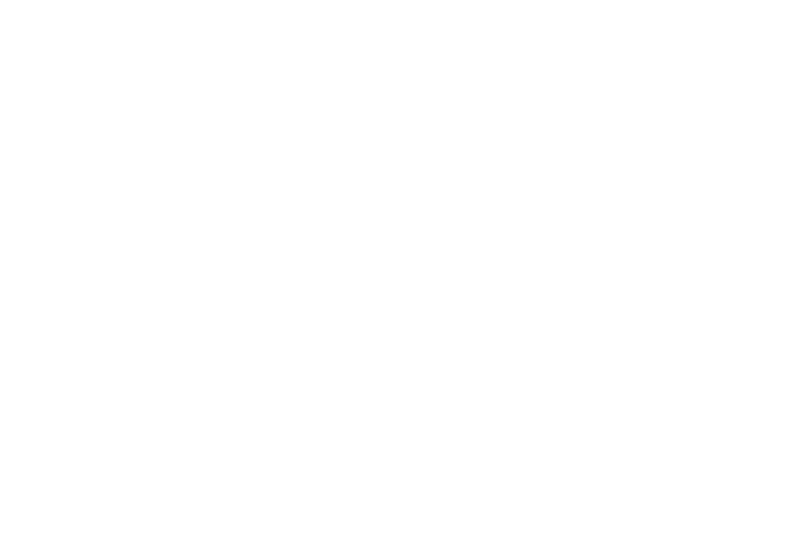
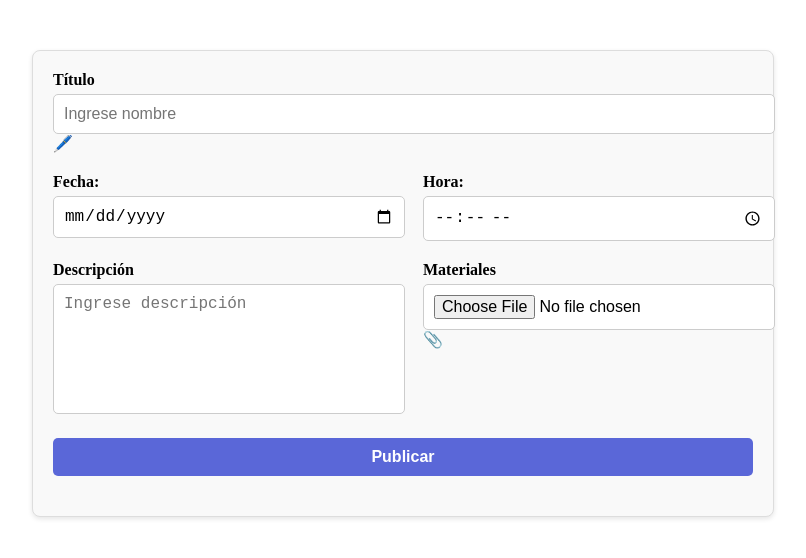
Before and after one commit to omarorlandini123/modelamiento2024-2, an Angular app: page /capacitaciones in a window 1280 px wide. Before the commit this address led to /. Shown: the top 558 px of the page, without its empty margins (237-1043 px from the left). Built offline with nearby package versions, Linux system fonts and the light colour scheme.

Commit message:
Capacitaciones
agregre capacitaciones y seguridad

```diff
--- /dev/null
+++ b/src/app/CapacitacionSeguridad-salud/seguridad-salud.component.html
@@ -0,0 +1,44 @@
+<div class="form-container">
+    <h2>Capacitación de Seguridad y Salud en el Trabajo</h2>
+
+    <div class="description-box">
+      <p>
+        La capacitación en seguridad y salud en el trabajo tiene como objetivo concientizar a los empleados sobre la importancia de un entorno laboral seguro. El programa incluye temas como identificación de riesgos, prevención de accidentes, protocolos de emergencia y promoción de la salud. A través de metodologías interactivas, los participantes aprenderán a utilizar equipos de protección personal y a implementar prácticas seguras.
+      </p>
+    </div>
+
+    <div class="image-section">
+      <!-- Puedes agregar tu propia imagen aquí -->
+   <img src="https://metaconsultec.com/imagenes-web/que-es-la-capacitacion-y-como-usarla-estrategicamente-min.png" alt="Capacitación" />
+    </div>
+
+    <div class="input-group">
+      <label for="date">Fecha:</label>
+      <input type="date" id="date" />
+    </div>
+
+    <div class="input-group">
+      <label for="time">Hora:</label>
+      <div class="time-input">
+        <input type="number" id="hour" min="1" max="12" placeholder="07" />
+        <span>:</span>
+        <input type="number" id="minute" min="0" max="59" placeholder="00" />
+        <select>
+          <option>AM</option>
+          <option>PM</option>
+        </select>
+      </div>
+    </div>
+
+    <div class="materials-section">
+      <h3>Materiales</h3>
+      <div class="materials-upload">
+        <p>Adjunte Materiales</p>
+      </div>
+    </div>
+
+    <div class="buttons">
+      <button class="btn delete">Eliminar</button>
+      <button class="btn edit">Editar</button>
+    </div>
+  </div>
--- /dev/null
+++ b/src/app/CapacitacionSeguridad-salud/seguridad-salud.component.scss
@@ -0,0 +1,101 @@
+.form-container {
+    font-family: 'Arial', sans-serif;
+    max-width: 700px;
+    margin: 20px auto;
+    border: 1px solid #ccc;
+    border-radius: 10px;
+    padding: 20px;
+    box-shadow: 0 2px 10px rgba(0, 0, 0, 0.1);
+    background-color: #fff;
+  }
+
+  h2 {
+    text-align: left;
+    margin-bottom: 15px;
+    font-size: 24px;
+    color: #333;
+  }
+
+  .description-box {
+    border: 1px solid #e0b1b1;
+    border-radius: 5px;
+    padding: 15px;
+    background-color: #fffafa;
+    margin-bottom: 20px;
+  }
+
+  .image-section img {
+    width: 100%;
+    border-radius: 5px;
+    margin-bottom: 15px;
+  }
+
+  .input-group {
+    margin-bottom: 15px;
+  }
+
+  label {
+    display: block;
+    margin-bottom: 5px;
+    font-weight: bold;
+  }
+
+  input[type="date"],
+  input[type="number"],
+  select {
+    padding: 5px;
+    font-size: 16px;
+    border: 1px solid #ccc;
+    border-radius: 5px;
+  }
+
+  .time-input {
+    display: flex;
+    align-items: center;
+  }
+
+  .time-input input {
+    width: 50px;
+    text-align: center;
+    margin-right: 5px;
+  }
+
+  .time-input select {
+    padding: 5px;
+    margin-left: 5px;
+  }
+
+  .materials-section {
+    margin-bottom: 20px;
+  }
+
+  .materials-upload {
+    border: 2px dashed #e0b1b1;
+    padding: 20px;
+    text-align: center;
+    font-weight: bold;
+    color: #555;
+  }
+
+  .buttons {
+    display: flex;
+    justify-content: space-between;
+  }
+
+  .btn {
+    border: none;
+    border-radius: 5px;
+    padding: 10px 20px;
+    cursor: pointer;
+    font-size: 16px;
+  }
+
+  .btn.delete {
+    background-color: #d9534f;
+    color: #fff;
+  }
+
+  .btn.edit {
+    background-color: #5a5aef;
+    color: #fff;
+  }
--- a/src/app/app.routes.ts
+++ b/src/app/app.routes.ts
@@ -8,6 +8,8 @@ import { ConfirmarEnvioComponent } from './confirmar-envio/confirmar-envio.compo
 import { PagoEnvioComponent } from './pago-envio/pago-envio.component';
 import { GenerarInformeContableComponent } from './generar-informe-contable/generar-informe-contable.component';
 import { ListaEmpleadosPagosComponent } from './lista-empleados-pagos/lista-empleados-pagos.component';
+import { SeguridadSaludComponent } from './CapacitacionSeguridad-salud/seguridad-salud.component';
+import { CapacitacionesComponent } from './capacitaciones/capacitaciones.component';
 
 
 
@@ -21,6 +23,9 @@ export const routes: Routes = [
   { path: 'generar-informe-contable' , component: GenerarInformeContableComponent},
     { path: 'generar-informe-contable' , component: GenerarInformeContableComponent},
     { path: 'lista-empleados-pagos' , component: ListaEmpleadosPagosComponent},
+    { path: 'seguridad-salud' , component: SeguridadSaludComponent},
+    { path: 'capacitaciones' , component: CapacitacionesComponent},
+
 
 
 
--- /dev/null
+++ b/src/app/capacitaciones/capacitaciones.component.html
@@ -0,0 +1,72 @@
+<div class="form-container">
+    <form>
+      <!-- Título -->
+      <div class="form-group">
+        <label for="titulo" class="form-label">Título</label>
+        <div class="input-with-icon">
+          <input
+            type="text"
+            id="titulo"
+            class="form-control"
+            placeholder="Ingrese nombre"
+          />
+          <span class="icon">🖊️</span>
+        </div>
+      </div>
+
+      <!-- Fecha y Hora -->
+      <div class="form-row">
+        <div class="form-group">
+          <label for="fecha" class="form-label">Fecha:</label>
+          <div class="custom-input">
+            <input
+              type="date"
+              id="fecha"
+              class="form-control"
+            />
+            <span class="icon"></span>
+          </div>
+        </div>
+        <div class="form-group">
+          <label for="hora" class="form-label">Hora:</label>
+          <div class="custom-input">
+            <input
+              type="time"
+              id="hora"
+              class="form-control"
+            />
+            <span class="icon"></span>
+          </div>
+        </div>
+      </div>
+
+      <!-- Descripción y Materiales -->
+      <div class="form-row">
+        <div class="form-group">
+          <label for="descripcion" class="form-label">Descripción</label>
+          <textarea
+            id="descripcion"
+            class="form-control"
+            rows="6"
+            placeholder="Ingrese descripción"
+          ></textarea>
+        </div>
+        <div class="form-group">
+          <label for="materiales" class="form-label">Materiales</label>
+          <div class="input-with-icon">
+            <input
+              type="file"
+              id="materiales"
+              class="form-control"
+            />
+            <span class="icon">📎</span>
+          </div>
+        </div>
+      </div>
+
+      <!-- Botón Publicar -->
+      <div class="form-group text-right">
+        <button type="submit" class="btn btn-primary">Publicar</button>
+      </div>
+    </form>
+  </div>
--- /dev/null
+++ b/src/app/capacitaciones/capacitaciones.component.scss
@@ -0,0 +1,64 @@
+/* Contenedor principal */
+.form-container {
+  max-width: 700px;
+  margin: 50px auto;
+  padding: 20px;
+  border: 1px solid #ddd;
+  border-radius: 8px;
+  background-color: #f9f9f9;
+  box-shadow: 0 2px 5px rgba(0, 0, 0, 0.1);
+}
+
+/* Estilo para los elementos del formulario */
+.form-group {
+  margin-bottom: 20px;
+}
+
+label {
+  font-weight: bold;
+  display: block;
+  margin-bottom: 5px;
+}
+
+.form-control {
+  width: 100%;
+  padding: 10px;
+  font-size: 16px;
+  border: 1px solid #ccc;
+  border-radius: 5px;
+  background-color: #fff;
+}
+
+textarea.form-control {
+  resize: none;
+}
+
+/* Estilo para filas de elementos */
+.form-row {
+  display: flex;
+  gap: 40px;
+}
+
+.form-row .form-group {
+  flex: 1;
+}
+
+/* Botón Publicar */
+.btn {
+  display: inline-block;
+  width: 100%;
+  padding: 10px;
+  font-size: 16px;
+  font-weight: bold;
+  text-align: center;
+  color: #fff;
+  background-color: #5a67d8;
+  border: none;
+  border-radius: 5px;
+  cursor: pointer;
+  transition: background-color 0.3s ease;
+}
+
+.btn:hover {
+  background-color: #434190;
+}
```
Also changed, not shown: src/app/CapacitacionSeguridad-salud/seguridad-salud.component.ts (added, +12 -0 lines), src/app/capacitaciones/capacitaciones.component.ts (added, +12 -0 lines), 2 other files (tests, documents, lock files or other folders).
